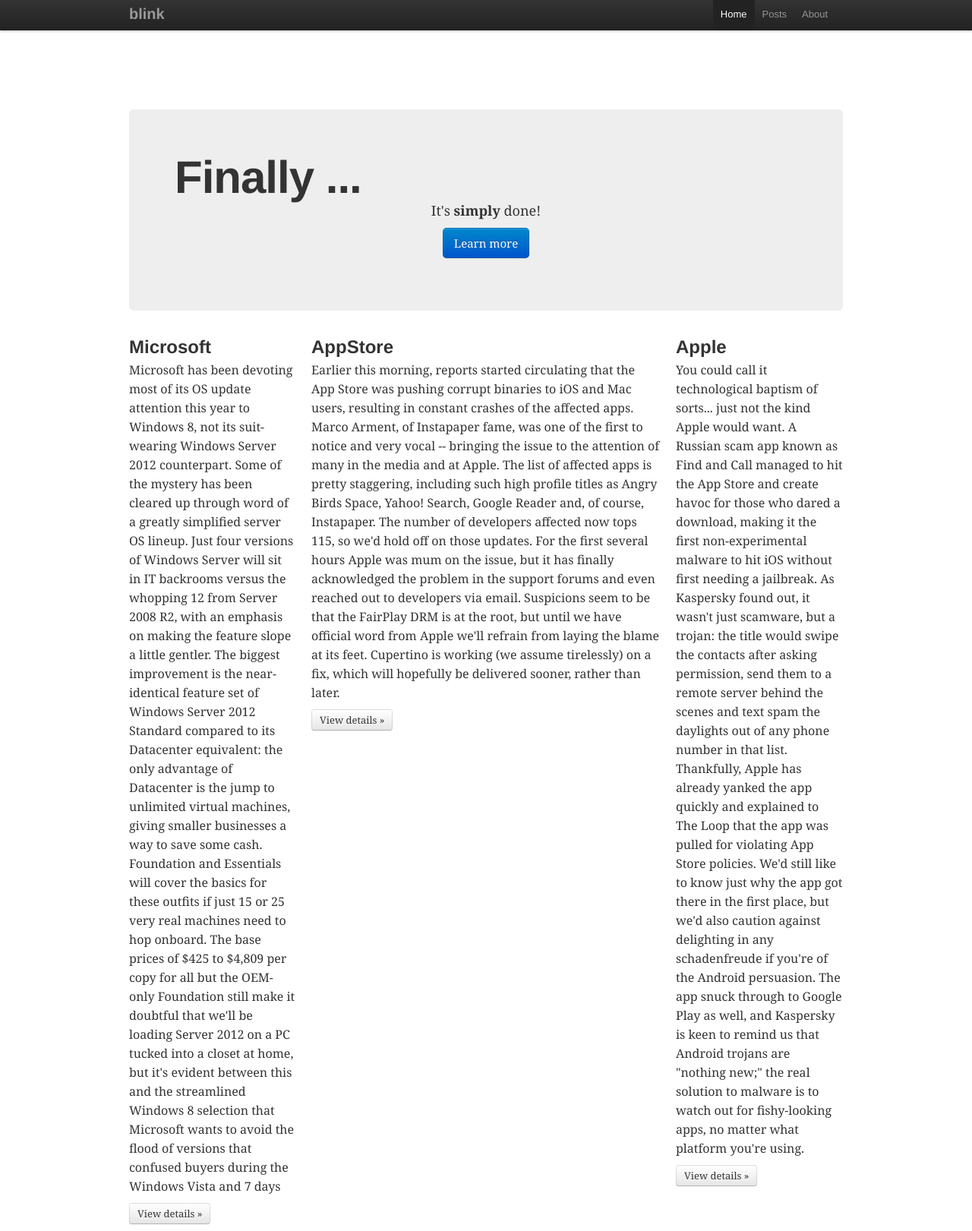
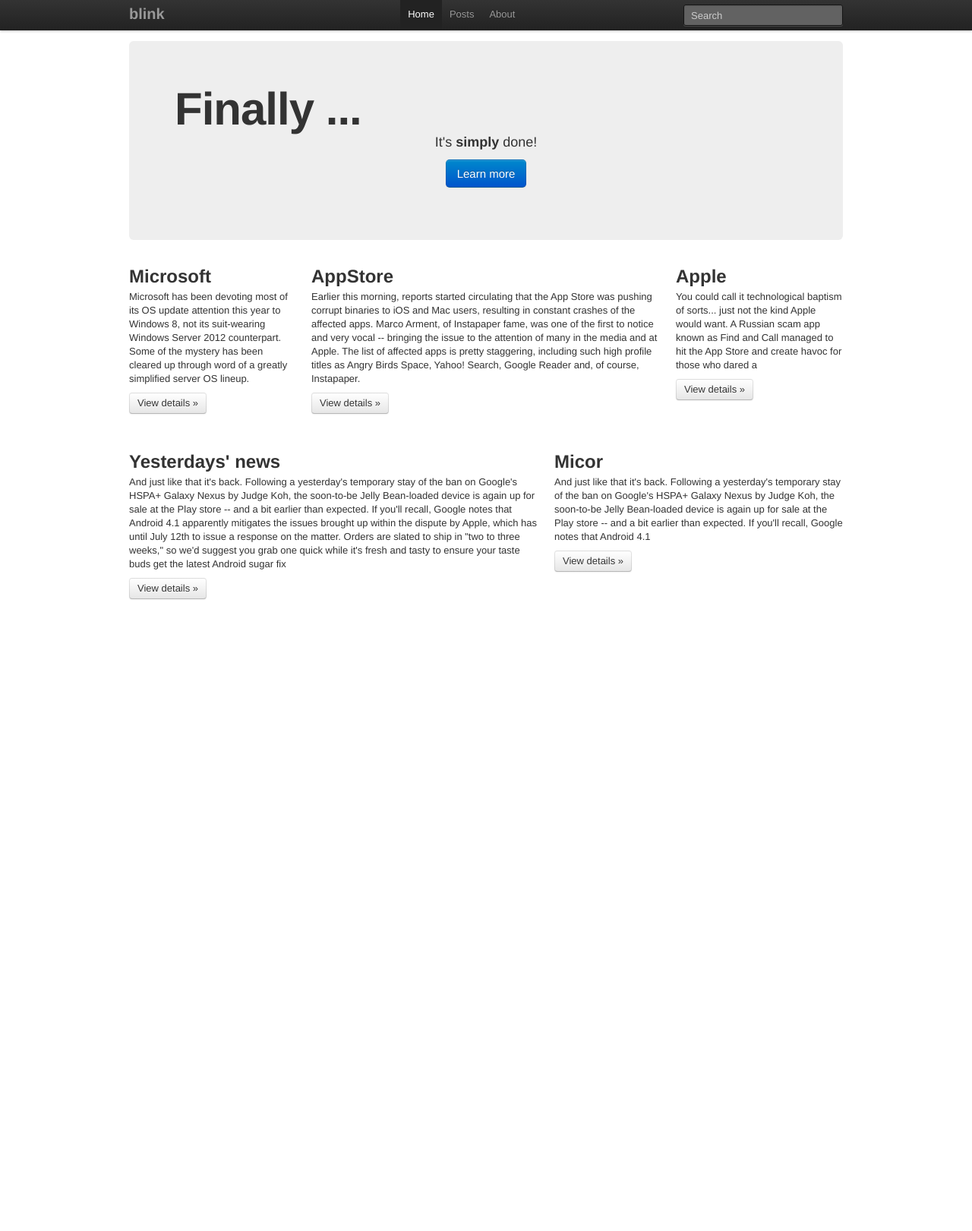
Before and after one commit to jawadrehman/php_learning, a PHP site: page / in a window 1280 px wide. Shown: the whole page at 76% size. After the commit the page ends 789 px from the top, so only its background shows below. Run offline with PHP 8.4, Linux system fonts and the light colour scheme; data that the repository does not hold is empty.

Commit message:
sessions done; header.inc.php fixed

```diff
--- a/bootstrap/style.css
+++ b/bootstrap/style.css
@@ -1,39 +1,12 @@
-body{
+.search{
+	height: 28px !important;
 
 }
 
-.header{
-	background-image: #595c5a;
-	background-image: -webkit-linear-gradient(bottom, #888a85 0%, #555753 50%, #2e3436 100%);
-	background-image: -moz-linear-gradient(bottom, #888a85 0%, #555753 50%, #2e3436 100%);
-	background-image: -o-linear-gradient(bottom, #888a85 0%, #555753 50%, #2e3436 100%);
-	background-image: -ms-linear-gradient(bottom, #888a85 0%, #555753 50%, #2e3436 100%);
-	background-image: linear-gradient(bottom, #888a85 0%, #555753 50%, #2e3436 100%);
-	color: white;
-}
-
-
-.nav2{
-	background-image: #d4d6d0;
-	background-image: -webkit-linear-gradient(bottom, #eeeeec 0%, #d3d7cf 50%, #babdb6 100%);
-	background-image: -moz-linear-gradient(bottom, #eeeeec 0%, #d3d7cf 50%, #babdb6 100%);
-	background-image: -o-linear-gradient(bottom, #eeeeec 0%, #d3d7cf 50%, #babdb6 100%);
-	background-image: -ms-linear-gradient(bottom, #eeeeec 0%, #d3d7cf 50%, #babdb6 100%);
-	background-image: linear-gradient(bottom, #eeeeec 0%, #d3d7cf 50%, #babdb6 100%);
+.text_field{
+	margin-top : 0.6em;
 }
 
 .navi{
-	color:green;
+	margin-left: 38%;
 }
-h1 {
-	font-family: 'Ubuntu', Helvetica, Arial, sans-serif;
-	font-size: 3em;
-	line-height: 65px;
-
-}
-
-p {
-	font-family: 'Vollkorn', Georgia, Times, serif;
-	font-size: 16px;
-	line-height: 25px;
-}
--- a/find_replace.php
+++ b/find_replace.php
@@ -45,12 +45,12 @@
 
 		<p>
 			Find :-
-			<input type="text" name = "find"/>
+			<input type="text" name = "find" class = "search text_field"/>
 		</p>
 
 		<p>
 			Replace :-
-			<input type = "text" name = "replace" />
+			<input type = "text" name = "replace" class = "search text_field" />
 		</p>
 
 		<input class = "btn btn-inverse" type = "submit" value = "Submit"/>
--- a/header.inc.php
+++ b/header.inc.php
@@ -1,12 +1,13 @@
 <?php
 $include_dist = substr_count(dirname(__FILE__), DIRECTORY_SEPARATOR);
 $calling_dist = substr_count(dirname($_SERVER['SCRIPT_FILENAME']), DIRECTORY_SEPARATOR);
+$path = str_repeat('../', $calling_dist - $include_dist + 1);
 ?>
 <head>
 
-	<link rel="stylesheet" type="text/css" href="<?=str_repeat('../', $calling_dist - $include_dist + 1) ?>learning/bootstrap/css/bootstrap.css">
-	<link rel="stylesheet" type="text/css" href="<?=str_repeat('../', $calling_dist - $include_dist + 1) ?>learning/bootstrap/css/bootstrap.min.css">
-	<link rel="stylesheet" type="text/css" href="<?=str_repeat('../', $calling_dist - $include_dist + 1) ?>learning/bootstrap/style.css">
+	<link rel="stylesheet" type="text/css" href="<?=$path ?>learning/bootstrap/css/bootstrap.css">
+	<link rel="stylesheet" type="text/css" href="<?=$path ?>learning/bootstrap/css/bootstrap.min.css">
+	<link rel="stylesheet" type="text/css" href="<?=$path ?>learning/bootstrap/style.css">
 
 	<title>blink - <?php echo $title?></title>;
 </head>
@@ -14,26 +15,31 @@
 <div class="navbar navbar-fixed-top">
 	<div class="navbar-inner">
 		<div class="container">
-			<a class="brand" href="<?=str_repeat('../', $calling_dist - $include_dist + 1) ?>learning/index.php"> <strong>blink</strong> </a>
-			<div class = "pull-right">
+			<a class="brand" href="<?=$path ?>learning/index.php"> <strong>blink</strong> </a>
+			<div class = "navi">
 				<ul class="nav">
 					<li class="active">
-						<a href="<?=str_repeat('../', $calling_dist - $include_dist + 1) ?>learning/index.php">Home</a>
+						<a href="<?=$path ?>learning/index.php">Home</a>
 					</li>
 					<li>
-						<a href="<?=str_repeat('../', $calling_dist - $include_dist + 1) ?>learning/posts.php">Posts</a>
+						<a href="<?=$path ?>learning/posts.php">Posts</a>
 					</li>
 					<li>
 						<a href="#">About</a>
 					</li>
 				</ul>
+
+				<form class="search navbar-search pull-right">
+  					<input type="text" class="search search-query" placeholder="Search">
+				</form>
 			</div>
+
 		</div>
+
 	</div>
+
 </div>
 
 <br />
 <br />
 <br />
-<br />
-<br />
--- a/index.php
+++ b/index.php
@@ -1,9 +1,6 @@
 <?php
 require_once 'header.inc.php';
 ?>
-<br />
-<br />
-<br />
 <div class="container">
 	<div class = "hero-unit">
 		<h1> Finally ... </h1>
@@ -20,7 +17,7 @@
 		<div class="span3">
 			<h2>Microsoft</h2>
 			<p>
-				Microsoft has been devoting most of its OS update attention this year to Windows 8, not its suit-wearing Windows Server 2012 counterpart. Some of the mystery has been cleared up through word of a greatly simplified server OS lineup. Just four versions of Windows Server will sit in IT backrooms versus the whopping 12 from Server 2008 R2, with an emphasis on making the feature slope a little gentler. The biggest improvement is the near-identical feature set of Windows Server 2012 Standard compared to its Datacenter equivalent: the only advantage of Datacenter is the jump to unlimited virtual machines, giving smaller businesses a way to save some cash. Foundation and Essentials will cover the basics for these outfits if just 15 or 25 very real machines need to hop onboard. The base prices of $425 to $4,809 per copy for all but the OEM-only Foundation still make it doubtful that we'll be loading Server 2012 on a PC tucked into a closet at home, but it's evident between this and the streamlined Windows 8 selection that Microsoft wants to avoid the flood of versions that confused buyers during the Windows Vista and 7 days
+				Microsoft has been devoting most of its OS update attention this year to Windows 8, not its suit-wearing Windows Server 2012 counterpart. Some of the mystery has been cleared up through word of a greatly simplified server OS lineup.
 			</p>
 			<p>
 				<a class="btn" href="#">View details &raquo;</a>
@@ -29,7 +26,7 @@
 		<div class="span6">
 			<h2>AppStore</h2>
 			<p>
-				Earlier this morning, reports started circulating that the App Store was pushing corrupt binaries to iOS and Mac users, resulting in constant crashes of the affected apps. Marco Arment, of Instapaper fame, was one of the first to notice and very vocal -- bringing the issue to the attention of many in the media and at Apple. The list of affected apps is pretty staggering, including such high profile titles as Angry Birds Space, Yahoo! Search, Google Reader and, of course, Instapaper. The number of developers affected now tops 115, so we'd hold off on those updates. For the first several hours Apple was mum on the issue, but it has finally acknowledged the problem in the support forums and even reached out to developers via email. Suspicions seem to be that the FairPlay DRM is at the root, but until we have official word from Apple we'll refrain from laying the blame at its feet. Cupertino is working (we assume tirelessly) on a fix, which will hopefully be delivered sooner, rather than later.
+				Earlier this morning, reports started circulating that the App Store was pushing corrupt binaries to iOS and Mac users, resulting in constant crashes of the affected apps. Marco Arment, of Instapaper fame, was one of the first to notice and very vocal -- bringing the issue to the attention of many in the media and at Apple. The list of affected apps is pretty staggering, including such high profile titles as Angry Birds Space, Yahoo! Search, Google Reader and, of course, Instapaper.
 			</p>
 			<p>
 				<a class="btn" href="#">View details &raquo;</a>
@@ -38,11 +35,37 @@
 		<div class="span3">
 			<h2>Apple</h2>
 			<p>
-				You could call it technological baptism of sorts... just not the kind Apple would want. A Russian scam app known as Find and Call managed to hit the App Store and create havoc for those who dared a download, making it the first non-experimental malware to hit iOS without first needing a jailbreak. As Kaspersky found out, it wasn't just scamware, but a trojan: the title would swipe the contacts after asking permission, send them to a remote server behind the scenes and text spam the daylights out of any phone number in that list. Thankfully, Apple has already yanked the app quickly and explained to The Loop that the app was pulled for violating App Store policies. We'd still like to know just why the app got there in the first place, but we'd also caution against delighting in any schadenfreude if you're of the Android persuasion. The app snuck through to Google Play as well, and Kaspersky is keen to remind us that Android trojans are "nothing new;" the real solution to malware is to watch out for fishy-looking apps, no matter what platform you're using.
+				You could call it technological baptism of sorts... just not the kind Apple would want. A Russian scam app known as Find and Call managed to hit the App Store and create havoc for those who dared a
 			</p>
 			<p>
 				<a class="btn" href="#">View details &raquo;</a>
 			</p>
 		</div>
 	</div>
+	<br />
+	<br />
+	<div class = "row">
+		<div class = "span7">
+
+			<h2> Yesterdays' news</h2>
+			<p>
+				And just like that it's back. Following a yesterday's temporary stay of the ban on Google's HSPA+ Galaxy Nexus by Judge Koh, the soon-to-be Jelly Bean-loaded device is again up for sale at the Play store -- and a bit earlier than expected. If you'll recall, Google notes that Android 4.1 apparently mitigates the issues brought up within the dispute by Apple, which has until July 12th to issue a response on the matter. Orders are slated to ship in "two to three weeks," so we'd suggest you grab one quick while it's fresh and tasty to ensure your taste buds get the latest Android sugar fix
+			</p>
+			<p>
+				<a class="btn" href="#">View details &raquo;</a>
+			</p>
+		</div>
+
+		<div class = "span5">
+
+			<h2> Micor</h2>
+			<p>
+				And just like that it's back. Following a yesterday's temporary stay of the ban on Google's HSPA+ Galaxy Nexus by Judge Koh, the soon-to-be Jelly Bean-loaded device is again up for sale at the Play store -- and a bit earlier than expected. If you'll recall, Google notes that Android 4.1
+			</p>
+			<p>
+				<a class="btn" href="#">View details &raquo;</a>
+			</p>
+		</div>
+
+	</div>
 </div>
--- a/posts.php
+++ b/posts.php
@@ -13,12 +13,13 @@
 	</div>
 
 	<ul>
-		<li> <a href = "find_replace.php"> Find Replace App </a></li>
+		<li > <a href = "find_replace.php"> Find Replace App </a></li>
 
 		<li> <a href = "word_censor.php"> Word Censor App </a></li>
 
 		<li> <a href = "server"> Server App </a></li>
 
+		<li> <a href = "sessions/set.php"> Session App </a></li>
 
 	</ul>
 </div>
```
Also changed, not shown: sessions/set.php (added, +52 -0 lines), sessions/view.php (added, +16 -0 lines).
